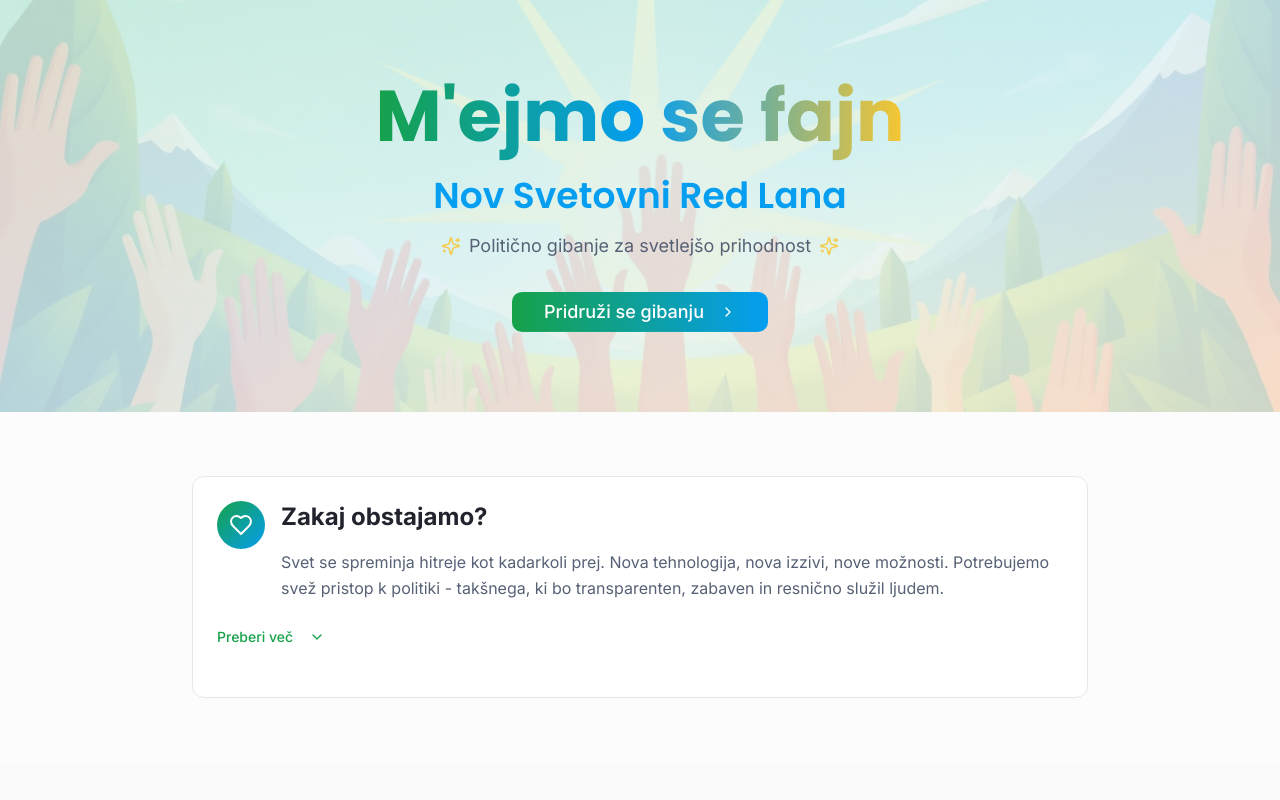
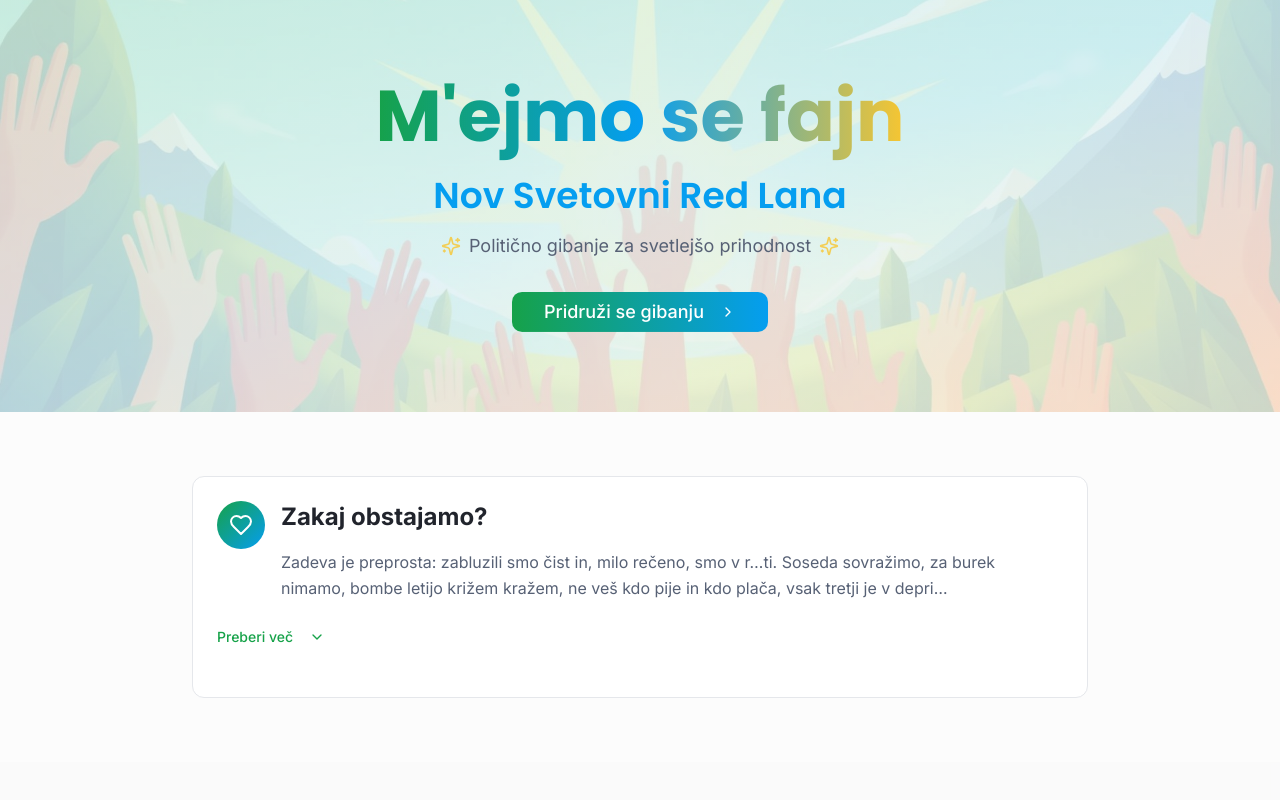
Before and after one commit to BrillyantJosh/nov-svetovni-red-lana, a React (Vite) app: page / in a window 1280 px wide. Shown: the top 800 px of the page. Built offline with nearby package versions, Linux system fonts and the light colour scheme; the HTML template or start-up script is replaced by a standard one.

Commit message:
Update introduction text

```diff
--- a/src/pages/Index.tsx
+++ b/src/pages/Index.tsx
@@ -60,12 +60,16 @@ const Index = () => {
         <div className="max-w-4xl mx-auto">
           <ExpandableSection
             title="Zakaj obstajamo?"
-            summary="Svet se spreminja hitreje kot kadarkoli prej. Nova tehnologija, nova izzivi, nove možnosti. Potrebujemo svež pristop k politiki - takšnega, ki bo transparenten, zabaven in resnično služil ljudem."
-            content="Živimo v času neverjetnih sprememb. Umetna inteligenca preoblikuje gospodarstvo, klimatske spremembe zahtevajo takojšnje ukrepanje, digitalizacija spreminja način našega življenja. Tradicionalna politika se teh izzivov loteva z zastarelimi orodji.
+            summary="Zadeva je preprosta: zabluzili smo čist in, milo rečeno, smo v r…ti. Soseda sovražimo, za burek nimamo, bombe letijo križem kražem, ne veš kdo pije in kdo plača, vsak tretji je v depri…"
+            content="Nov Svetovni Red Lana
 
-Nov Svetovni Red Lana ni le še ena politična stranka. Smo gibanje ljudi, ki verjamemo, da je lahko politika zabavna, transparentna in učinkovita. Verjamemo, da se lahko 'mejmo fajn', medtem ko gradimo boljši svet za vse.
+Zadeva je preprosta: zabluzili smo čist in, milo rečeno, smo v r…ti. Soseda sovražimo, za burek nimamo, bombe letijo križem kražem, ne veš kdo pije in kdo plača, vsak tretji je v depri… Skratka, prihodnost ne zgleda ravno rožnata. Zato nam preostane samo eno: da se mamo fajn.
 
-Naš pristop temelji na znanosti, sočutju in zdravem razumu. Nismo tukaj, da delimo ljudi - tukaj smo, da jih združujemo okrog skupnih vrednot in vizije prihodnosti, ki jo lahko vsi podpremo."
+Smo politično gibanje?
+
+Na neki način ja, ker delujemo v kolektivnem prostoru. A nismo še sigurni, ali smo stranka. Zakaj bi svojo čudovito idejo omejili zgolj na volitve? Če nas izvolijo, super, če ne, pa ne bomo sedeli v kotu in jokali. Naš cilj je preoblikovati to izkušnjo, imenovano Planet Zemlja, v nekaj več.
+
+A vsaka resnica ima dve plati. Če jih ne sprejmemo, smo bleferji. Zato zakaj pa ne — mogoče pa gremo tudi na volitve, mogoče podpremo kerga zabavnega frajerja ali frajerko ali pač nič od tega in se bomo M'eli samo fajn, ko bodo vsi zagriženo iskali kako oblatiti nasprotnika, haha 😄. Mi smo polni čudnih zgodb tako, da lahko začnete kar pri nas ;)"
             icon={<Heart className="h-6 w-6" />}
             className="animate-fade-in"
           />
```
